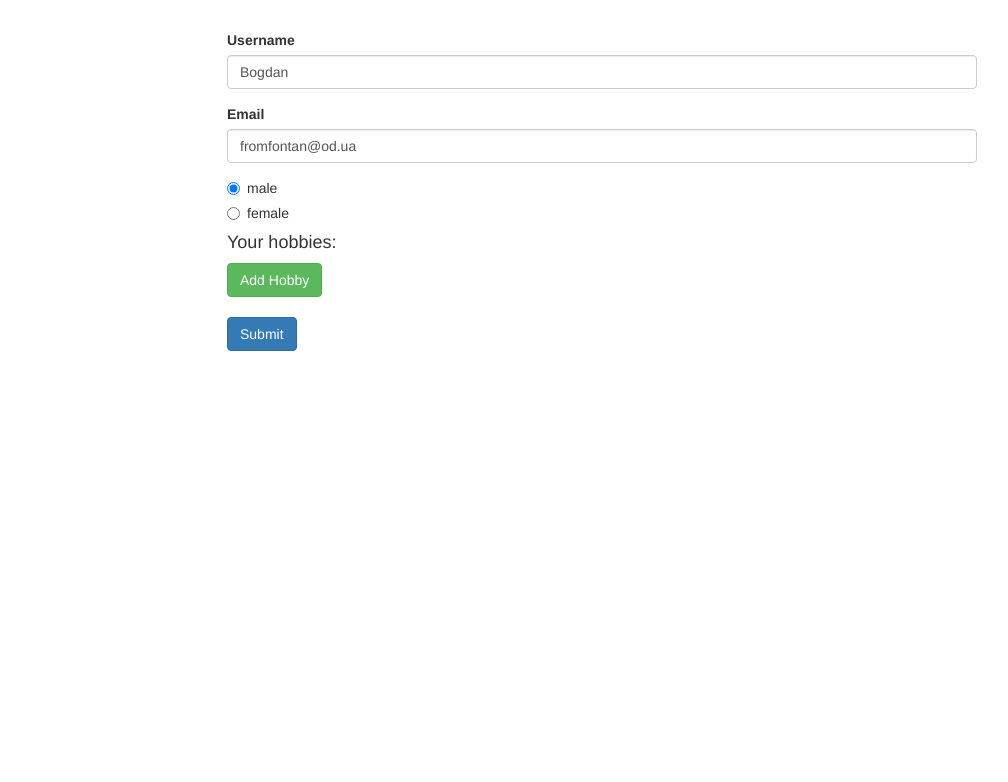
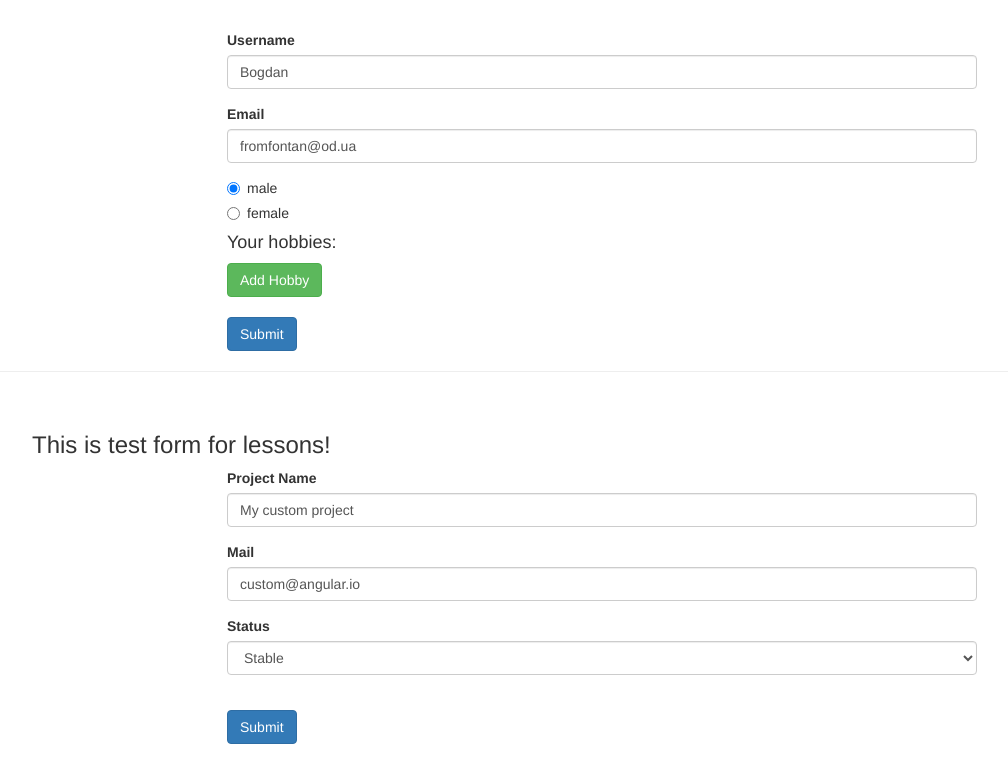
Before and after one commit to lebbart/reactive-forms, an Angular app: page / in a window 1280 px wide. Shown: the top 782 px of the page, without its empty margins (38-1046 px from the left). Built offline with nearby package versions, Linux system fonts and the light colour scheme.

Commit message:
New reactive form created.

```diff
--- a/src/app/app.component.html
+++ b/src/app/app.component.html
@@ -62,3 +62,7 @@
     </div>
   </div>
 </div>
+
+<hr>
+<br>
+<app-course-project></app-course-project>
--- a/src/app/app.module.ts
+++ b/src/app/app.module.ts
@@ -4,10 +4,12 @@ import { HttpModule } from '@angular/http';
 
 import { AppComponent } from './app.component';
 import { ReactiveFormsModule } from '@angular/forms';
+import { CourseProjectComponent } from './course-project/course-project.component';
 
 @NgModule({
   declarations: [
-    AppComponent
+    AppComponent,
+    CourseProjectComponent
   ],
   imports: [
     BrowserModule,
--- /dev/null
+++ b/src/app/course-project/course-project.component.css
@@ -0,0 +1,3 @@
+span {
+  color: red;
+}
--- /dev/null
+++ b/src/app/course-project/course-project.component.html
@@ -0,0 +1,64 @@
+<div class="container">
+  <h3>This is test form for lessons!</h3>
+  <div class="row">
+    <div class="col-xs-12 col-sm-10 col-md-8 col-sm-offset-1 col-md-offset-2">
+      <form [formGroup]="courseForm" (ngSubmit)="onSubmit()">
+        <div>
+          <div class="form-group">
+            <label for="projectName">Project Name</label>
+            <input
+              type="text"
+              id="projectName"
+              formControlName="projectname"
+              class="form-control">
+            <span *ngIf="!courseForm.get('projectname').valid && courseForm.get('projectname').touched">
+              <span *ngIf="courseForm.get('projectname').errors['nameIsForbidden']">This name is forbidden!</span>
+              <span *ngIf="courseForm.get('projectname').errors['required']">This field is required!</span>
+            </span>
+          </div>
+
+          <div class="form-group">
+            <label for="mail">Mail</label>
+            <input
+              type="text"
+              id="mail"
+              formControlName="mail"
+              class="form-control">
+            <span *ngIf="!courseForm.get('mail').valid && courseForm.get('mail').touched">
+              <span *ngIf="courseForm.get('mail').errors['required']">This field is required!</span>
+              <span *ngIf="courseForm.get('mail').errors['emailIsNotAccepted']">This is email can't be used: {{courseForm.get('mail').value}}</span>
+              <span *ngIf="courseForm.get('mail').errors['email']">This email is invalid, please enter valid email.</span>
+            </span>
+          </div>
+
+          <div class="form-group">
+            <label for="status">Status</label>
+            <select
+              name="status"
+              id="status"
+              class="form-control"
+              formControlName="status">
+
+              <option *ngFor="let status of statuses" value="{{status}}">
+                {{status}}
+              </option>
+            </select>
+
+            <span *ngIf="!courseForm.get('mail').valid && courseForm.get('mail').touched">
+              <span *ngIf="courseForm.get('mail').errors['required']">This field is required!</span>
+              <span *ngIf="courseForm.get('mail').errors['email']">This email is invalid, please enter valid email.</span>
+            </span>
+          </div>
+
+        </div>
+
+
+        <span *ngIf="!courseForm.valid && courseForm.touched">
+          <span>This form is invalid.</span>
+        </span>
+        <br>
+        <button [disabled]="!courseForm.valid" class="btn btn-primary" type="submit">Submit</button>
+      </form>
+    </div>
+  </div>
+</div>
--- /dev/null
+++ b/src/app/course-project/course-project.component.ts
@@ -0,0 +1,58 @@
+import { Component, OnInit } from '@angular/core';
+import {FormGroup, FormControl, Validators} from "@angular/forms";
+import {Observable} from "rxjs/Rx";
+
+@Component({
+  selector: 'app-course-project',
+  templateUrl: './course-project.component.html',
+  styleUrls: ['./course-project.component.css']
+})
+export class CourseProjectComponent implements OnInit {
+  statuses = ['Stable', 'Critical', 'Finished'];
+  forbiddenProjectsNames = ['Test'];
+  courseForm: FormGroup;
+
+  constructor() {}
+
+  ngOnInit() {
+    this.courseForm = new FormGroup({
+      'projectname': new FormControl(null, [Validators.required, this.forbiddenProjects.bind(this)]),
+      'mail': new FormControl(null, [Validators.required, Validators.email], this.forbiddenEmailsCheck),
+      'status': new FormControl(null)
+    });
+
+    this.courseForm.setValue({
+      'projectname': 'My custom project',
+      'mail': 'custom@angular.io',
+      'status': 'Stable'
+    });
+  }
+
+  onSubmit() {
+    console.log(this.courseForm.value);
+    this.courseForm.reset({'projectname': null, 'mail': null, 'status': 'Stable'});
+  }
+
+  forbiddenProjects(control: FormControl): {[s: string]: boolean} {
+    if (this.forbiddenProjectsNames.indexOf(control.value) !== -1) {
+      return {'nameIsForbidden': true};
+    } else {
+      return null;
+    }
+  }
+
+  forbiddenEmailsCheck(control: FormControl): Promise<any> | Observable<any> {
+    const promise = new Promise<any>((resolve, reject) => {
+      setTimeout(()=>{
+        if (control.value === 'test@project.com') {
+          resolve({'emailIsNotAccepted': true});
+        } else {
+          resolve(null);
+        }
+      }, 1500);
+    });
+
+    return promise;
+  }
+
+}
```
